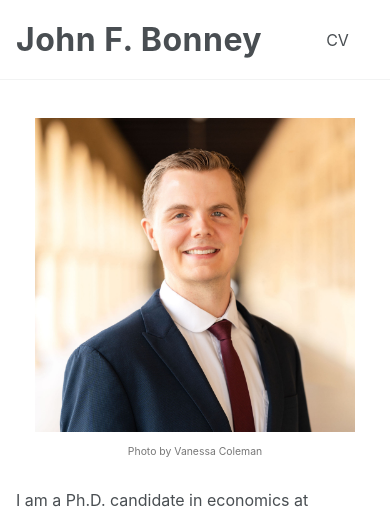
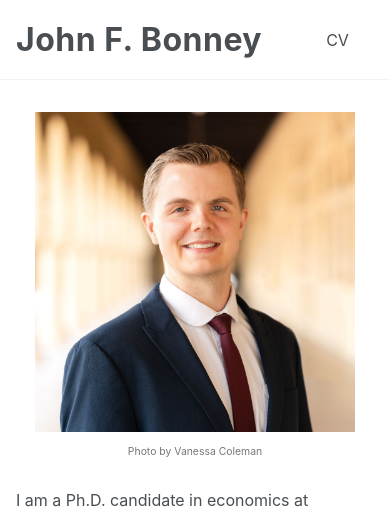
Before and after one commit to johnnybonney/johnnybonney.github.io, a Jekyll site: the page built from _pages/about.md, in a window 390 px wide. Shown: the top 515 px of the page. Built offline with Jekyll 4.4.1, drawn with Linux system fonts in a browser that asks for light colours; a script that is not in the unit is left out.

Commit message:
Update custom.css

```diff
--- a/assets/css/custom.css
+++ b/assets/css/custom.css
@@ -139,26 +139,24 @@ img.author__avatar {
   }
 }
 
-/* === MOBILE TIGHTEN-UP (phones & small tablets) === */
-@media (max-width: 767px) {
-  /* Kill extra gap under the header */
-  .masthead { margin-bottom: 0 !important; }
+/* ===================== MOBILE/TABLET: tighten headshot spacing ===================== */
+@media (max-width:1023px){
+  /* remove extra gap under the header */
+  .masthead{ margin-bottom:0 !important; }
 
-  /* Start the sidebar/photo right under the masthead */
+  /* zero out the sidebar's top spacing (affects when scrolled to top) */
   #main .sidebar,
-  .sidebar {
-    padding-top: 0 !important;
-    margin-top: 0 !important;
+  .sidebar{
+    padding-top:0 !important;
+    margin-top:0 !important;
   }
 
-  /* Nudge the photo slightly upward and keep it centered */
-  .sidebar .author__avatar {
-    margin-top: 6px !important;
-  }
+  /* make sure the avatar itself isn't adding spacing */
+  .author__avatar{ margin-top:0 !important; }
 
-  /* Avoid sticky offset causing a big top gap on scroll */
-  #main .sidebar.sticky {
-    position: static !important;   /* disables sticky on mobile */
-    top: auto !important;
+  /* disable sticky on mobile to avoid offset gap */
+  #main .sidebar.sticky{
+    position:static !important;
+    top:auto !important;
   }
 }
```
